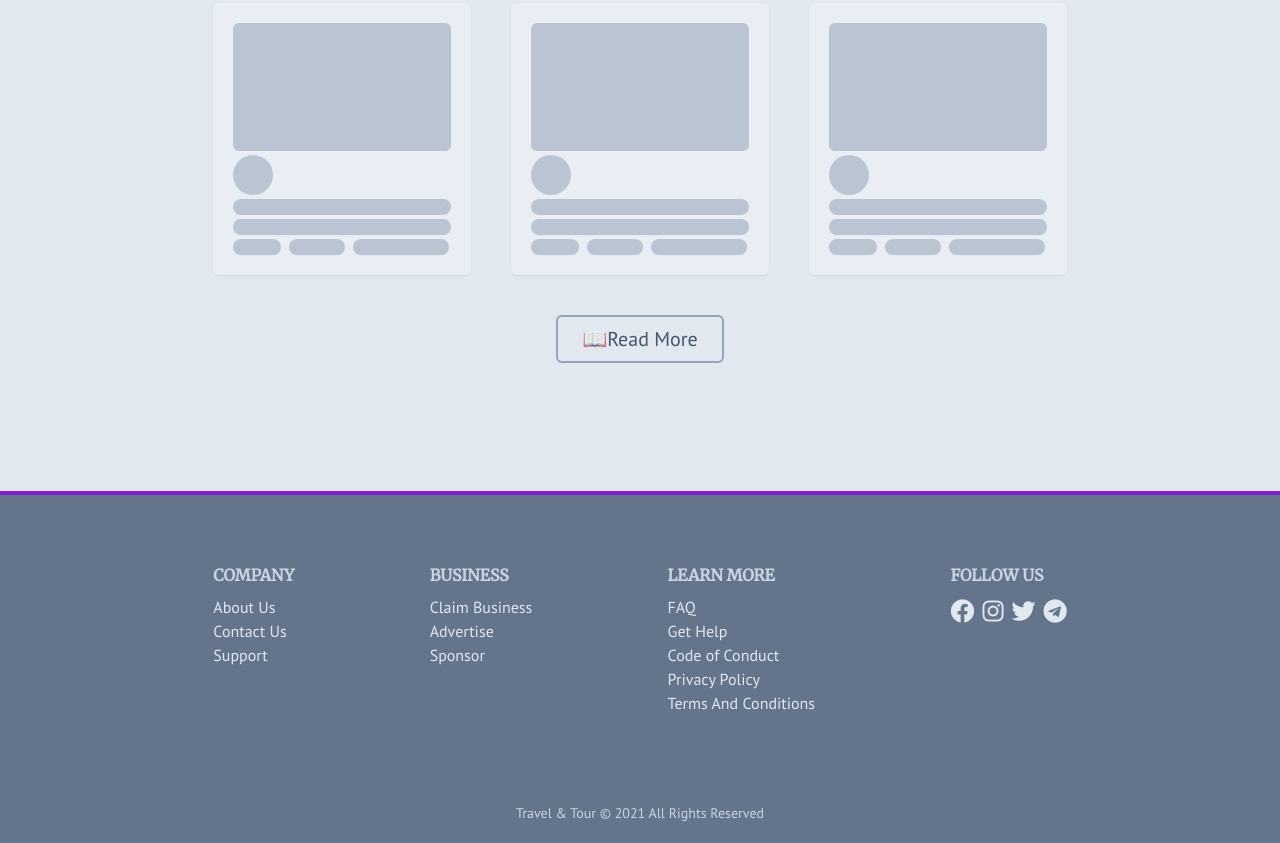
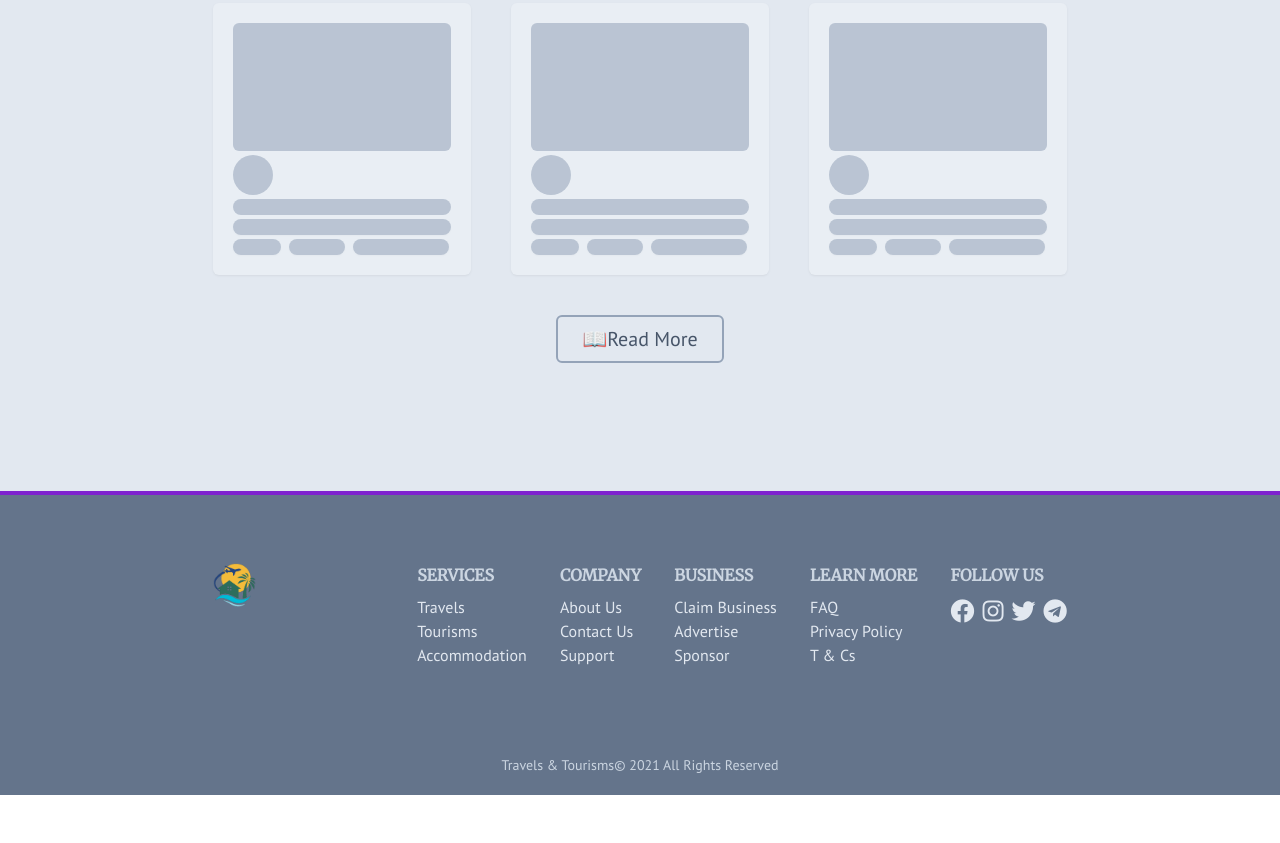
Before and after one commit to realib1/tailwind_npm, a website: page index.html in a window 1280 px wide. Shown: the part 9221-10064 px from the top of the page. After the commit the page ends 10016 px from the top, so only its background shows below. Drawn offline with Linux system fonts and the light colour scheme.

Commit message:
New footer update

```diff
--- a/index.html
+++ b/index.html
@@ -1393,6 +1393,28 @@
             <footer class="py-5 bg-slate-500 dark:bg-slate-800">
             <div class="w-8/12 lg:w-10/12 xl:w-8/12 mx-auto">
                 <div class="flex flex-wrap justify-between py-5 lg:py-12 font-pt-sans gap-10 lg:gap-0">
+
+                    <div class="w-1/2 h-1/2 md:h-1/5 md:w-1/5">
+                        <a href="#" class="text-lg">
+
+                            <img src="src/assets/img/logo.png" alt="Logo" class="object-cover object-center w-1/3 h-1/3 lg:w-1/4 lg:h-1/4">
+                            <!-- Tailwind Test -->
+                        </a>
+                    </div>
+                    <div>
+                        <p class="font-bold uppercase mb-2 text-slate-300 font-Merri">Services</p>
+                        <ul>
+                            <li><a href="#" class="text-slate-200 dark:text-slate-300">Travels</a></li>
+                            <li><a href="#" class="text-slate-200 dark:text-slate-300">Tourisms</a></li>
+                            <li><a href="#" class="text-slate-200 dark:text-slate-300">Accommodation</a></li>
+                            <!-- <li><a href="#" class="text-slate-200 dark:text-slate-300">Education & Marketing</a></li> -->
+                        </ul>
+
+                    </div>
+
+
+
+
                     <div>
                         <p class="font-bold uppercase mb-2 text-slate-300 font-Merri">Company</p>
                         <ul>
@@ -1413,10 +1435,10 @@
                         <p class="font-bold uppercase mb-2 text-slate-300 font-Merri">Learn More</p>
                         <ul>
                             <li><a href="#" class="text-slate-200 dark:text-slate-300">FAQ</a></li>
-                            <li><a href="#" class="text-slate-200 dark:text-slate-300">Get Help</a></li>
-                            <li><a href="#" class="text-slate-200 dark:text-slate-300">Code of Conduct</a></li>
+                            <!-- <li><a href="#" class="text-slate-200 dark:text-slate-300">Get Help</a></li> -->
+                            <!-- <li><a href="#" class="text-slate-200 dark:text-slate-300">Code of Conduct</a></li> -->
                             <li><a href="#" class="text-slate-200 dark:text-slate-300">Privacy Policy</a></li>
-                            <li><a href="#" class="text-slate-200 dark:text-slate-300">Terms And Conditions</a></li>
+                            <li><a href="#" class="text-slate-200 dark:text-slate-300">T & Cs</a></li>
                         </ul>
                     </div>
                     <div>
@@ -1431,7 +1453,7 @@
 
                 </div>
                 <div>
-                    <p class="text-center text-slate-300 mt-10 font-pt-sans text-xs md:text-sm"><a href="#footer" class="">Travel & Tour ©
+                    <p class="text-center text-slate-300 mt-10 font-pt-sans text-xs md:text-sm"><a href="#footer" class="">Travels & Tourisms©
                             2021 All Rights Reserved</a></p>
                 </div>
 
```
Also changed, not shown: dist/css/output.css.
